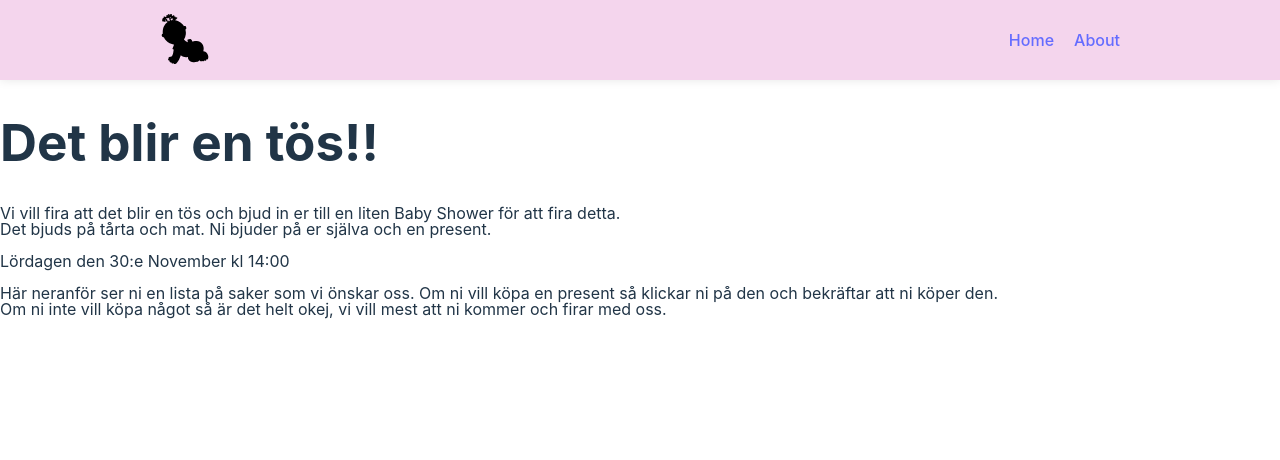
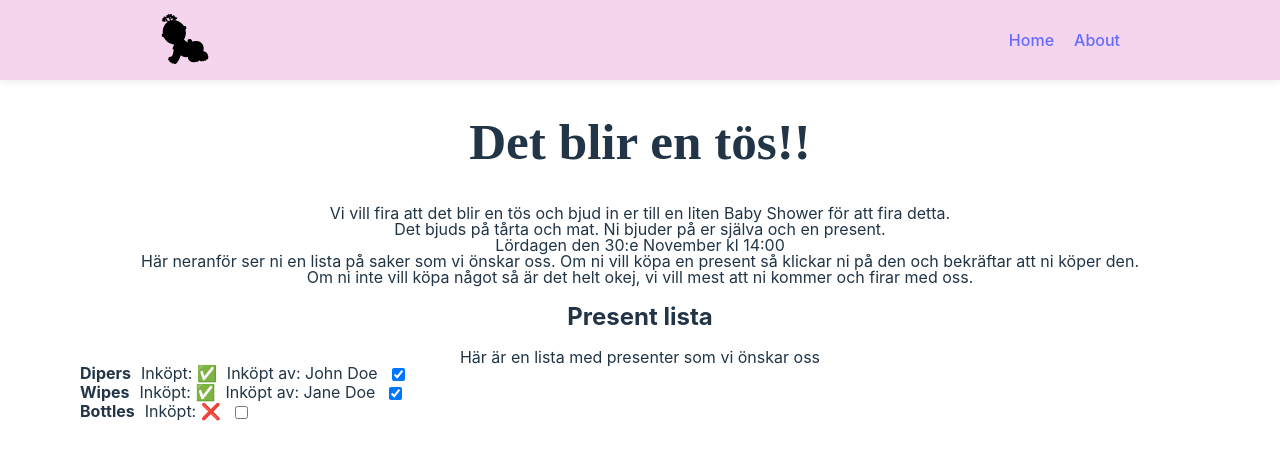
Before and after one commit to McToast43/baby-shower-website, a React (Vite) app in the folder frontend/: page / in a window 1280 px wide. Shown: the top 460 px of the page. Built offline with nearby package versions, Linux system fonts and the light colour scheme.

Commit message:
Added basic item list

```diff
--- a/frontend/src/App.css
+++ b/frontend/src/App.css
@@ -1,6 +1,6 @@
 #root {
   /* max-width: 1280px; */
-  margin: 0 auto;
-  /*padding: 2rem;
-  /* text-align: center; */
+  margin: 0;
+  /*padding: 2rem; */
+  text-align: center;
 }
--- a/frontend/src/App.tsx
+++ b/frontend/src/App.tsx
@@ -1,5 +1,6 @@
 import "./App.css";
 import Hero from "./components/Hero/Hero";
+import ItemList from "./components/ItemList/ItemList";
 import Navbar from "./components/Navbar/Navbar";
 //import Placeholder from "./components/Placeholder";
 
@@ -8,6 +9,7 @@ function App() {
     <>
       <Navbar />
       <Hero />
+      <ItemList />
     </>
   );
 }
--- a/frontend/src/components/Hero/Hero.tsx
+++ b/frontend/src/components/Hero/Hero.tsx
@@ -9,8 +9,8 @@ const Hero = () => {
   // Text explaing the wish list and how to claim a gift
 
   return (
-    <div className="hero">
-      <h1>Det blir en tös!!</h1>
+    <div style={{ marginLeft: "5em", marginRight: "5em" }}>
+      <h1 style={{ fontFamily: "cursive" }}>Det blir en tös!!</h1>
       <p>
         Vi vill fira att det blir en tös och bjud in er till en liten Baby
         Shower för att fira detta.
--- a/frontend/src/components/ItemList/ItemList.tsx
+++ b/frontend/src/components/ItemList/ItemList.tsx
@@ -0,0 +1,46 @@
+import data from "../../../dummyData.json";
+
+const ItemList = () => {
+  const capitalizeFirstLetter = (string: string) => {
+    return string.charAt(0).toUpperCase() + string.slice(1);
+  };
+
+  return (
+    <div>
+      <h2>Present lista</h2>
+      <p>Här är en lista med presenter som vi önskar oss</p>
+      <div
+        style={{
+          display: "flex",
+          flexDirection: "column",
+          gap: "0px",
+          alignItems: "start",
+          marginLeft: "5em",
+          marginRight: "5em",
+        }}
+      >
+        {/* All info of items show on a single row*/}
+        {data.items.map((item) => (
+          <div
+            key={item.name}
+            style={{
+              display: "flex",
+              gap: "10px",
+            }}
+          >
+            <p>
+              <b> {capitalizeFirstLetter(item.name)}</b>
+            </p>
+            {/* If the item is claimed, showed it as grayed out */}
+            <p>Inköpt: {item.claimed ? "✅" : "❌"}</p>
+            {item.claimed ? <p>Inköpt av: {item.claimer}</p> : null}
+            {/* On Click should open the confirm modal. For now there will be no support for unclicking :P */}
+            <input type="checkbox" defaultChecked={item.claimed} />
+          </div>
+        ))}
+      </div>
+    </div>
+  );
+};
+
+export default ItemList;
--- a/frontend/src/index.css
+++ b/frontend/src/index.css
@@ -23,6 +23,10 @@ a:hover {
 }
 
 body {
+  margin: 0;
+}
+
+p {
   margin: 0;
 }
 
```
